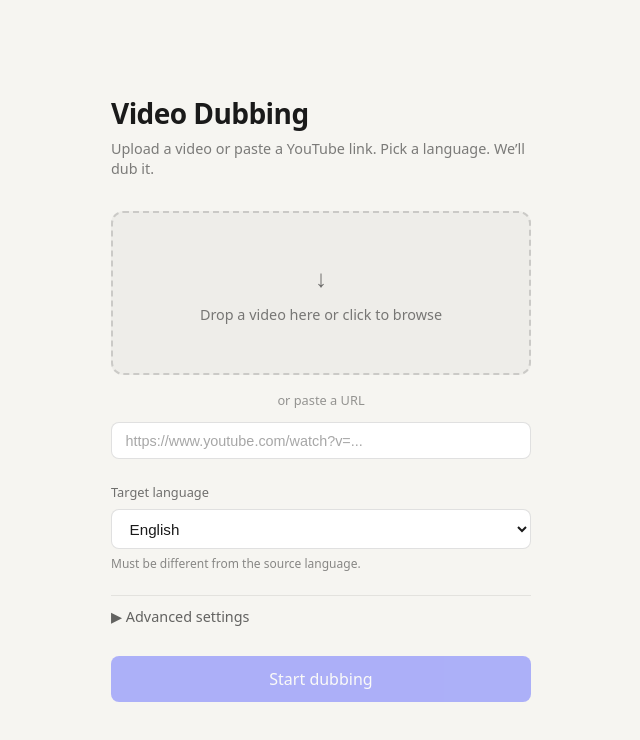
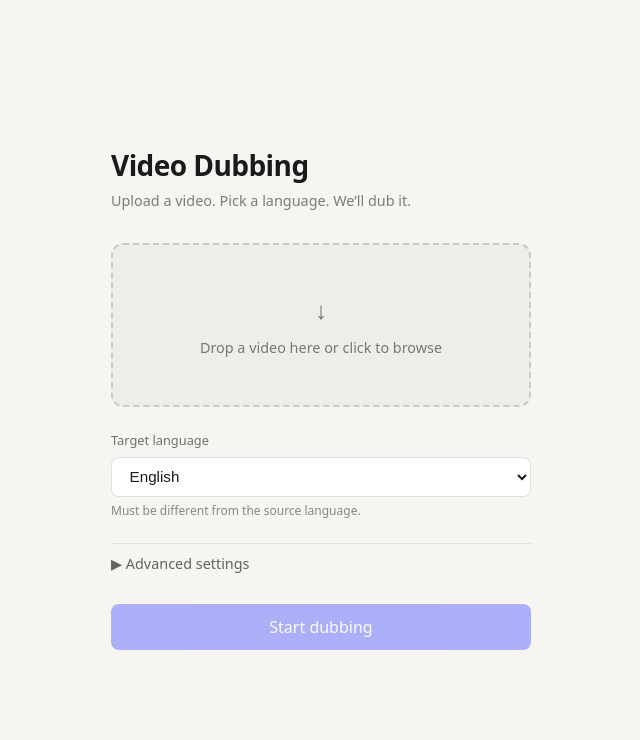
Before and after one commit to alisha-li/dub-lite, a React app in the folder frontend/: page / in a window 1280 px wide. Shown: the top 740 px of the page, without its empty margins (319-959 px from the left). Built offline with nearby package versions, Linux system fonts and the light colour scheme; no server answers; the HTML template or start-up script is replaced by a standard one.

Commit message:
fix: removed youtube url option since cookies troubles and youtube heavily blocking non users

```diff
--- a/frontend/src/App.jsx
+++ b/frontend/src/App.jsx
@@ -11,7 +11,6 @@ const API_BASE = getApiBase()
 
 function App() {
   const [file, setFile] = useState(null)
-  const [youtubeUrl, setYoutubeUrl] = useState('')
   const [targetLanguage, setTargetLanguage] = useState('en')
   const [isDragging, setIsDragging] = useState(false)
   const [jobId, setJobId] = useState(null)
@@ -34,8 +33,6 @@ function App() {
     const formData = new FormData()
     if (file) {
       formData.append('file', file)
-    } else if (youtubeUrl.trim()) {
-      formData.append('source', youtubeUrl.trim())
     }
     formData.append('target_language', targetLanguage)
     // Only send keys for the selected translation provider (mutually exclusive)
@@ -108,7 +105,6 @@ function App() {
     const dropped = e.dataTransfer.files[0]
     if (dropped?.type.startsWith('video/')) {
       setFile(dropped)
-      setYoutubeUrl('')
     }
   }
 
@@ -123,17 +119,15 @@ function App() {
     const chosen = e.target.files?.[0]
     if (chosen) {
       setFile(chosen)
-      setYoutubeUrl('')
     }
   }
 
   const clearSource = () => {
     setFile(null)
-    setYoutubeUrl('')
     if (fileInputRef.current) fileInputRef.current.value = ''
   }
 
-  const hasSource = file || youtubeUrl.trim()
+  const hasSource = !!file
   const noKeysProvided = !groqApi.trim() && !geminiApi.trim() && !hfToken.trim()
   const hasRequiredApiKey =
     (translationProvider === 'groq' && groqApi.trim()) ||
@@ -145,7 +139,7 @@ function App() {
   return (
     <div className="app">
       <h1>Video Dubbing</h1>
-      <p className="tagline">Upload a video or paste a YouTube link. Pick a language. We’ll dub it.</p>
+      <p className="tagline">Upload a video. Pick a language. We’ll dub it.</p>
 
       <form onSubmit={handleSubmit} className="form">
         <div className="section">
@@ -173,19 +167,7 @@ function App() {
             )}
           </div>
 
-          <p className="or">or paste a URL</p>
-          <input
-            type="url"
-            className="input url-input"
-            value={youtubeUrl}
-            onChange={(e) => {
-              setYoutubeUrl(e.target.value)
-              if (e.target.value.trim()) setFile(null)
-            }}
-            placeholder="https://www.youtube.com/watch?v=..."
-          />
-
-          {(file || youtubeUrl.trim()) && (
+          {file && (
             <button type="button" className="clear-btn" onClick={clearSource}>
               Clear
             </button>
```
Also changed, not shown: 1 other file (tests, documents, lock files or other folders).
